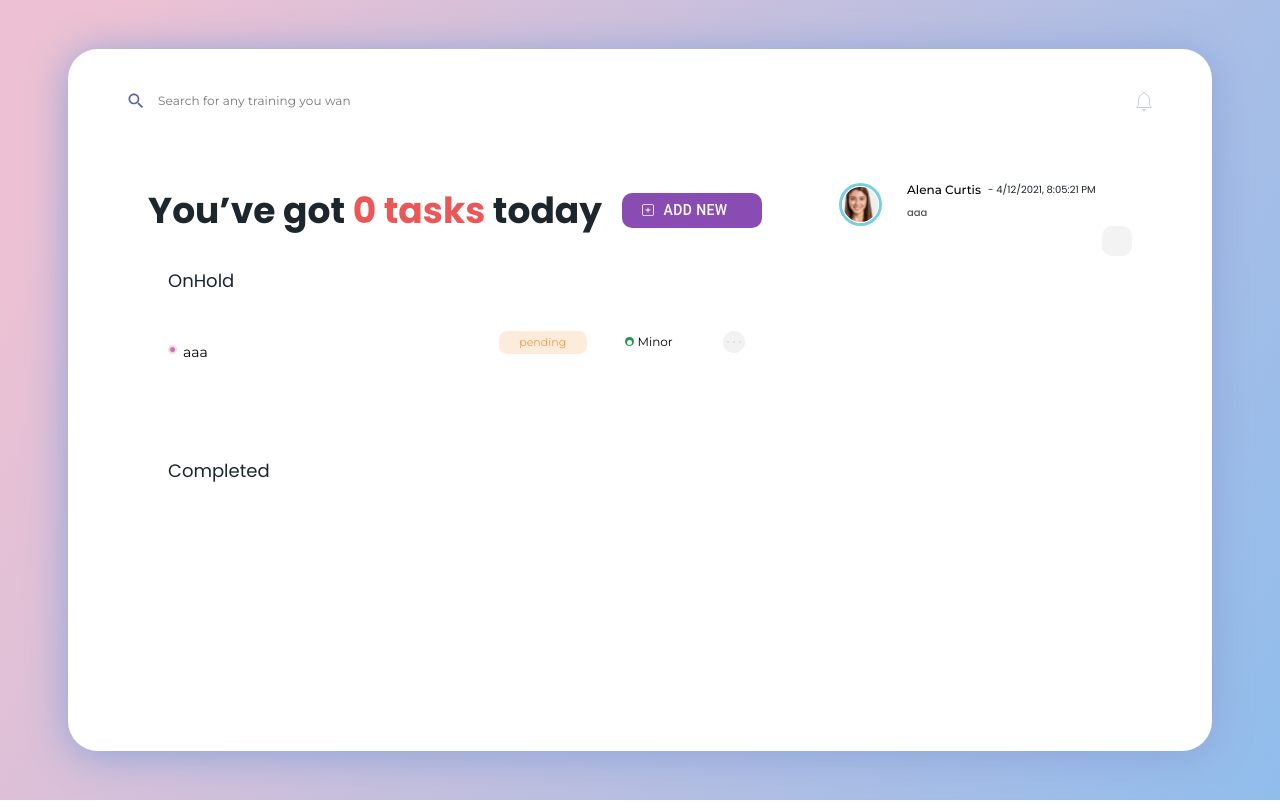
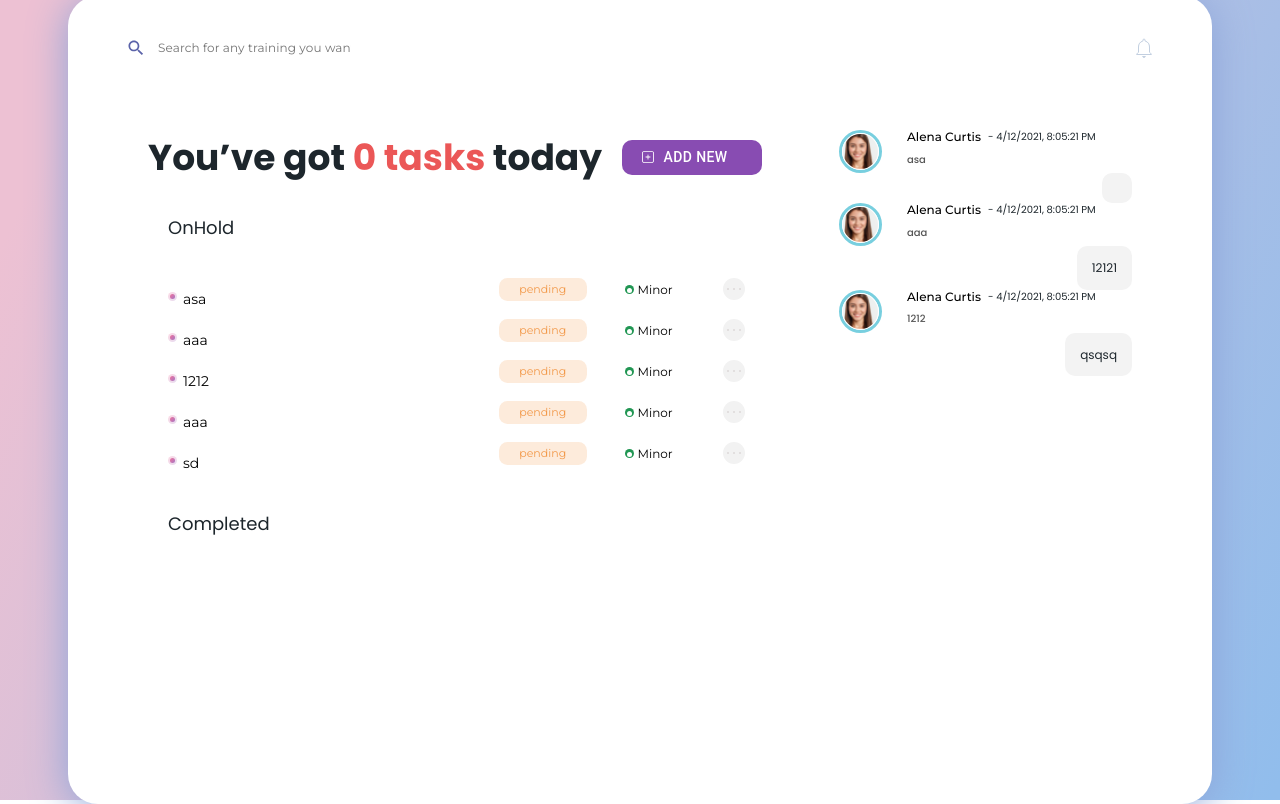
Before and after one commit to RamazanIttiev/DD_final, a React (Create React App) app: page / in a window 1280 px wide. Built offline with nearby package versions, Linux system fonts and the light colour scheme; data requests are answered from the project's data file.

Commit message:
fixed empty comments post

```diff
--- a/db.json
+++ b/db.json
@@ -1,8 +1,36 @@
 {
   "tasks": [
     {
-      "id": "8cb97670-6fcd-4f6e-938c-e3bb1dd23831",
+      "id": "e9acb75a-4437-46fe-818a-51b2357aa156",
+      "title": "asa",
+      "completed": false,
+      "status": "pending",
+      "importance": "Minor"
+    },
+    {
+      "id": "d092de0b-ab1e-45e5-8b2a-88ceb1326ec0",
       "title": "aaa",
+      "completed": false,
+      "status": "pending",
+      "importance": "Minor"
+    },
+    {
+      "id": "4fd0feb6-b266-4773-a8b6-ad6ae0f217b7",
+      "title": "1212",
+      "completed": false,
+      "status": "pending",
+      "importance": "Minor"
+    },
+    {
+      "id": "c3cf0016-4146-4c94-ba0b-b598400aea7b",
+      "title": "aaa",
+      "completed": false,
+      "status": "pending",
+      "importance": "Minor"
+    },
+    {
+      "id": "b352299f-e683-4231-aa16-d4b49fcbeced",
+      "title": "sd",
       "completed": false,
       "status": "pending",
       "importance": "Minor"
@@ -10,14 +38,34 @@
   ],
   "comments": [
     {
-      "taskId": "8cb97670-6fcd-4f6e-938c-e3bb1dd23831",
-      "id": "88d84397-4a4a-4ce4-8a5b-32ac49f2ad79",
+      "taskId": "e9acb75a-4437-46fe-818a-51b2357aa156",
+      "id": "f273e820-c867-4759-b275-f8c203234110",
       "taskComments": [
         {
           "text": ""
         }
       ],
-      "taskTitle": "aaa"
+      "taskTitle": "asa"
+    },
+    {
+      "taskTitle": "aaa",
+      "taskId": "d092de0b-ab1e-45e5-8b2a-88ceb1326ec0",
+      "id": "337543c4-c957-4d5f-bcf1-6d2c060eb7a7",
+      "taskComments": [
+        {
+          "text": "12121"
+        }
+      ]
+    },
+    {
+      "taskId": "4fd0feb6-b266-4773-a8b6-ad6ae0f217b7",
+      "id": "4e087605-1032-4aa5-a495-eb904457a863",
+      "taskComments": [
+        {
+          "text": "qsqsq"
+        }
+      ],
+      "taskTitle": "1212"
     }
   ],
   "users": []
--- a/src/Components/AddTask/AddTask.jsx
+++ b/src/Components/AddTask/AddTask.jsx
@@ -54,9 +54,14 @@ const AddTask = ({ setOpen }) => {
 
   const addNewTask = values => {
     store.tasks.addTask(values.task);
+
     values.comments.map(item => {
-      item.taskTitle = values.task.title;
-      return store.tasks.addComment(item);
+      item.taskComments.map(({ text }) => {
+        if (text !== '') {
+          item.taskTitle = values.task.title;
+          return store.tasks.addComment(item);
+        }
+      });
     });
 
     setOpen(false);
--- a/src/state/TasksState.js
+++ b/src/state/TasksState.js
@@ -31,14 +31,7 @@ class TasksState {
   }
 
   async addComment(data) {
-    let getdata = await api.tasks.postCommentDB(data);
-    data.taskComments.map(({ text }) => {
-      if (!text) {
-        return null;
-      } else {
-        return getdata;
-      }
-    });
+    await api.tasks.postCommentDB(data);
     await this.getComments();
   }
 
```
